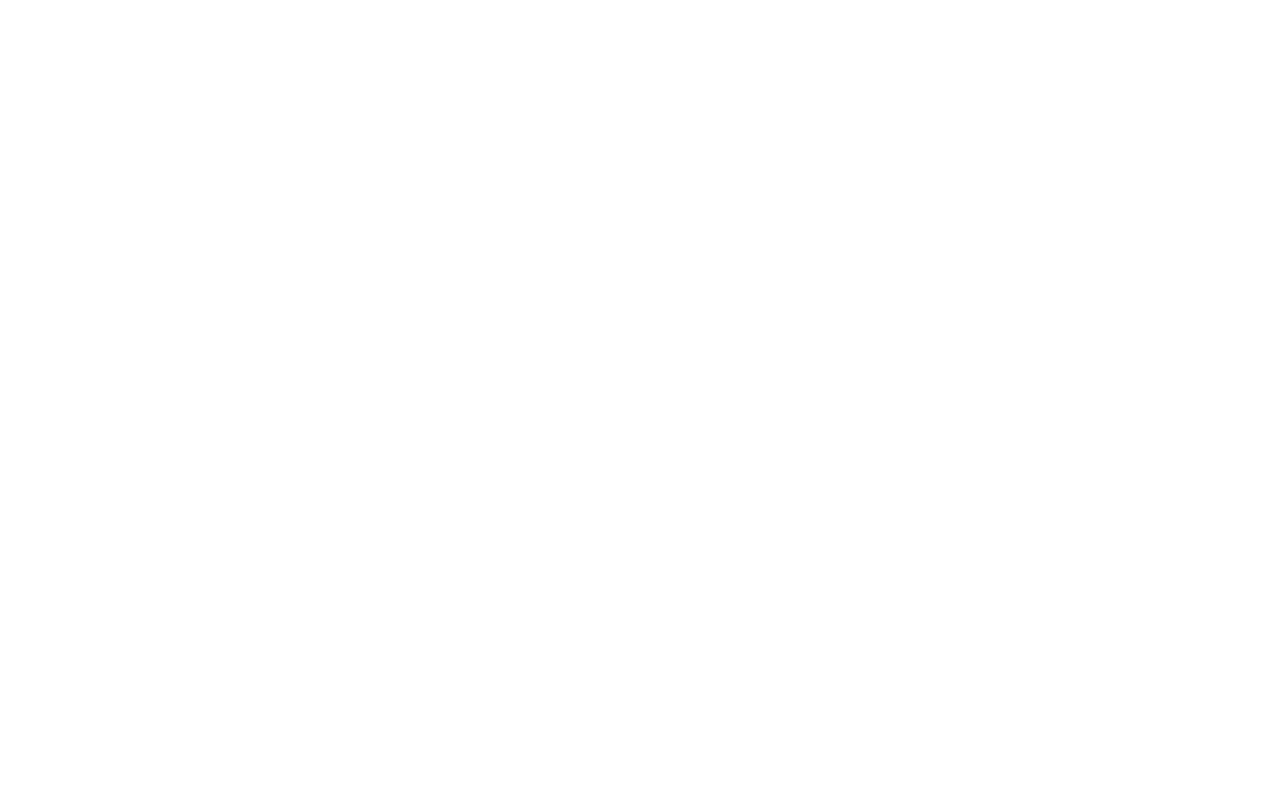
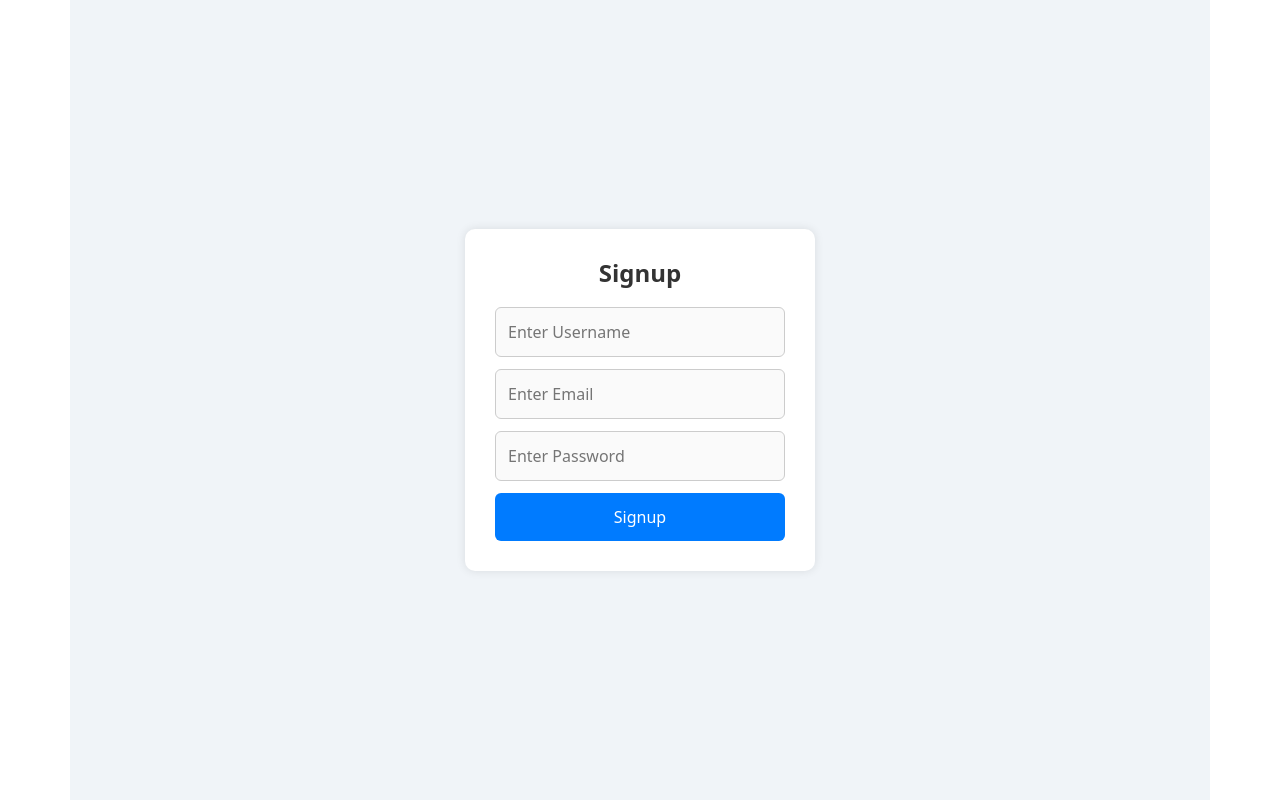
Before and after one commit to Hasifasherin/react-crud, a React (Vite) app: page /signup in a window 1280 px wide. Before the commit this address had no page. Built offline with nearby package versions, Linux system fonts and the light colour scheme.

Commit message:
sign up,login , backend connection

```diff
--- a/src/App.css
+++ b/src/App.css
@@ -43,7 +43,8 @@
   border-radius: 6px;
   border: 1px solid #ccc;
   font-size: 1rem;
-  background-color: #fafafa;
+     background-color: #fafafa;
+    color: black !important;
 }
 
 .button {
--- a/src/App.jsx
+++ b/src/App.jsx
@@ -1,54 +1,51 @@
 import React from "react";
-import { BrowserRouter, Routes, Route, Navigate } from "react-router-dom";
+import { BrowserRouter, Routes, Route, useLocation } from "react-router-dom";
 import { useAuth } from "./context/AuthContext";
-
 import Header from "./components/Header/Header.jsx";
 import Footer from "./components/Footer/Footer.jsx";
-
-import Home from "./pages/Home/Home.jsx";     // <-- IMPORTANT: Fix path
+import Home from "./pages/Home/Home.jsx";
 import About from "./pages/About/About.jsx";
 import Contact from "./pages/Contact/Contact.jsx";
 import Login from "./pages/Login/Login.jsx";
-
+import Signup from "./pages/Signup/Signup.jsx";
 import ProductDetails from "./components/Home/ProductDetails.jsx";
 import AddProduct from "./components/Home/AddProduct.jsx";
-
 import Cart from "./pages/Cart/Cart.jsx";
-
 import { CartProvider } from "./context/CartContext";
-
 import "./App.css";
 
-function PrivateRoute({ children }) {
-  const { user } = useAuth();
-  return user ? children : <Navigate to="/login" />;
+function Layout({ children }) {
+  const location = useLocation();
+
+  // Hide Header and Footer on login & signup
+  const hideLayout =
+    location.pathname === "/login" || location.pathname === "/signup";
+
+  return (
+    <>
+      {!hideLayout && <Header />}
+      <div className="main-content">{children}</div>
+      {!hideLayout && <Footer />}
+    </>
+  );
 }
 
 export default function App() {
-  const { user } = useAuth();
-
   return (
     <CartProvider>
       <BrowserRouter>
-        <div className="app-layout">
-
-          {user && <Header />}
-
-          <div className="main-content">
-            <Routes>
-              <Route path="/login" element={<Login />} />
-
-              <Route path="/" element={<PrivateRoute><Home /></PrivateRoute>} />
-              <Route path="/about" element={<PrivateRoute><About /></PrivateRoute>} />
-              <Route path="/contact" element={<PrivateRoute><Contact /></PrivateRoute>} />
-              <Route path="/add-product" element={<PrivateRoute><AddProduct /></PrivateRoute>} />
-              <Route path="/product/:id" element={<PrivateRoute><ProductDetails /></PrivateRoute>} />
-              <Route path="/cart" element={<PrivateRoute><Cart /></PrivateRoute>} />
-            </Routes>
-          </div>
-
-          {user && <Footer />}
-        </div>
+        <Layout>
+          <Routes>
+            <Route path="/login" element={<Login />} />
+            <Route path="/signup" element={<Signup />} />
+            <Route path="/" element={<Home />} />
+            <Route path="/about" element={<About />} />
+            <Route path="/contact" element={<Contact />} />
+            <Route path="/add-product" element={<AddProduct />} />
+            <Route path="/product/:id" element={<ProductDetails />} />
+            <Route path="/cart" element={<Cart />} />
+          </Routes>
+        </Layout>
       </BrowserRouter>
     </CartProvider>
   );
--- /dev/null
+++ b/src/Utils/baseUrl.js
@@ -0,0 +1,18 @@
+import axios  from "axios"
+
+const api = axios.create({
+    baseURL : "http://localhost:3000"
+})
+
+api.interceptors.request.use(
+
+    function (config){
+
+        return config;
+    }
+
+)
+api.interceptors.request.use(
+
+)
+export default api;
--- a/src/components/Home/Delete.jsx
+++ b/src/components/Home/Delete.jsx
@@ -11,7 +11,7 @@
         <div className="modal-actions">
           <button
             className="btn btn-danger"
-            onClick={onConfirm} // call the parent delete function
+            onClick={onConfirm}
           >
             Yes, Delete
           </button>
--- a/src/components/Home/Modal.css
+++ b/src/components/Home/Modal.css
@@ -15,8 +15,8 @@
   background: #fff;
   padding: 25px;
   width: 90%;
-  max-width: 450px; /* wider for edit modal */
-  max-height: 85vh; /* scroll if content too tall */
+  max-width: 450px;
+  max-height: 85vh;
   border-radius: 10px;
   text-align: left;
   overflow-y: auto;
--- a/src/components/Home/ProductCard.jsx
+++ b/src/components/Home/ProductCard.jsx
@@ -10,7 +10,7 @@
   const [showDelete, setShowDelete] = useState(false);
   const [showEdit, setShowEdit] = useState(false);
 
-  if (!data) return null; // safety check for Vite refresh
+  if (!data) return null;
 
   /* ---------------- DELETE PRODUCT ---------------- */
   const handleDelete = async () => {
--- a/src/components/Home/ProductList.css
+++ b/src/components/Home/ProductList.css
@@ -1,7 +1,7 @@
 .product-wrapper {
   width: 100%;
   padding: 20px 40px;
-  padding-bottom: 120px; /* prevents footer overlap */
+  padding-bottom: 120px;
 }
 
 .title {
@@ -79,7 +79,7 @@
 
 /* Add Product Button */
 .add-product-btn {
-  background-color: #2e7d32; /* green */
+  background-color: #2e7d32;
   color: white;
   padding: 10px 18px;
   border: none;
--- a/src/components/Home/ProductList.jsx
+++ b/src/components/Home/ProductList.jsx
@@ -33,7 +33,7 @@
     loadProducts();
   }, [location.state]);
 
-  // Sort by ID (ascending)
+  // Sort by ID
   const sortedProducts = [...products].sort((a, b) => a.id - b.id);
 
   const last = currentPage * itemsPerPage;
--- a/src/context/AuthContext.jsx
+++ b/src/context/AuthContext.jsx
@@ -4,11 +4,11 @@
 
 const AuthContext = createContext();
 
-const fakeUsers = [
-  { username: "admin", password: "1234" },
-  { username: "user", password: "1234" },
-  { username: "hasifa", password: "abcd" },
-];
+// const fakeUsers = [
+//   { username: "admin", password: "1234" },
+//   { username: "user", password: "1234" },
+//   { username: "hasifa", password: "abcd" },
+// ];
 
 export const AuthProvider = ({ children }) => {
   const [user, setUser] = useState(null);
--- a/src/pages/Login/Login.jsx
+++ b/src/pages/Login/Login.jsx
@@ -2,6 +2,7 @@
 import { useNavigate } from "react-router-dom";
 import { useAuth } from "../../context/AuthContext.jsx";
 import "../../App.css";
+import api from "../../Utils/baseUrl.js";
 
 function Login() {
   const [username, setUsername] = useState("");
@@ -9,14 +10,20 @@
   const { login } = useAuth();
   const navigate = useNavigate();
 
-  const handleSubmit = (e) => {
+  const handleSubmit = async (e) => {
     e.preventDefault();
-    const success = login(username, password);
-    if (success) {
-      navigate("/"); // redirect to home page
+    try {
+      const response = await api.post("/login", { email: username, password });
+      console.log(response.data, "Login  response");
+      if (response.data.success) {
+        navigate("/");
+      }
+    } catch (error) {
+      console.error("Login error:", error.response?.data || error.message);
+      alert(error.response?.data?.message || "Login failed");
     }
+
   };
-
   return (
     <div className="container">
       <div className="box">
--- /dev/null
+++ b/src/pages/Signup/Signup.jsx
@@ -0,0 +1,64 @@
+import React, { useState } from "react";
+import { useNavigate } from "react-router-dom";
+import "../../App.css";
+import api from "../../Utils/baseUrl.js";
+
+
+function Signup() {
+    const [username, setUsername] = useState("");
+    const [email, setEmail] = useState("");
+    const [password, setPassword] = useState("");
+    const navigate = useNavigate();
+
+    const handleSubmit = async (e) => {
+        e.preventDefault();
+        try {
+            const response = await api.post("/signup", { username, email, password });
+            console.log(response.data, "Signup response");
+
+            //check signup successful then go to login page
+            if (response.data.success === true ) {
+                navigate("/login");
+            }
+        } catch (error) {
+            console.error("Signup error:", error.response?.data || error.message);
+            alert(error.response?.data?.message || "Signup failed");
+        }
+    };
+
+    return (
+        <div className="container">
+            <div className="box">
+                <h2 className="title">Signup</h2>
+                <form onSubmit={handleSubmit} className="form">
+                    <input
+                        type="text"
+                        placeholder="Enter Username"
+                        value={username}
+                        onChange={(e) => setUsername(e.target.value)}
+                        className="input"
+                    />
+                    <input
+                        type="email"
+                        placeholder="Enter Email"
+                        value={email}
+                        onChange={(e) => setEmail(e.target.value)}
+                        className="input"
+                    />
+                    <input
+                        type="password"
+                        placeholder="Enter Password"
+                        value={password}
+                        onChange={(e) => setPassword(e.target.value)}
+                        className="input"
+                    />
+                    <button type="submit" className="button">
+                        Signup
+                    </button>
+                </form>
+            </div>
+        </div>
+    );
+}
+
+export default Signup;
```
Also changed, not shown: src/api.js (added, +7 -0 lines).
